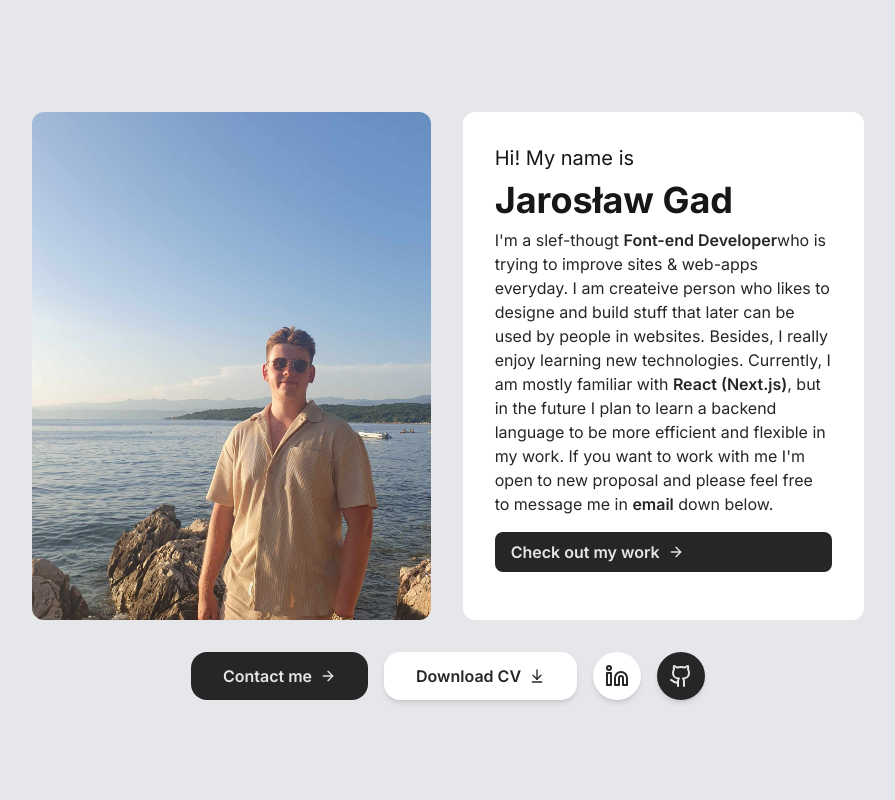
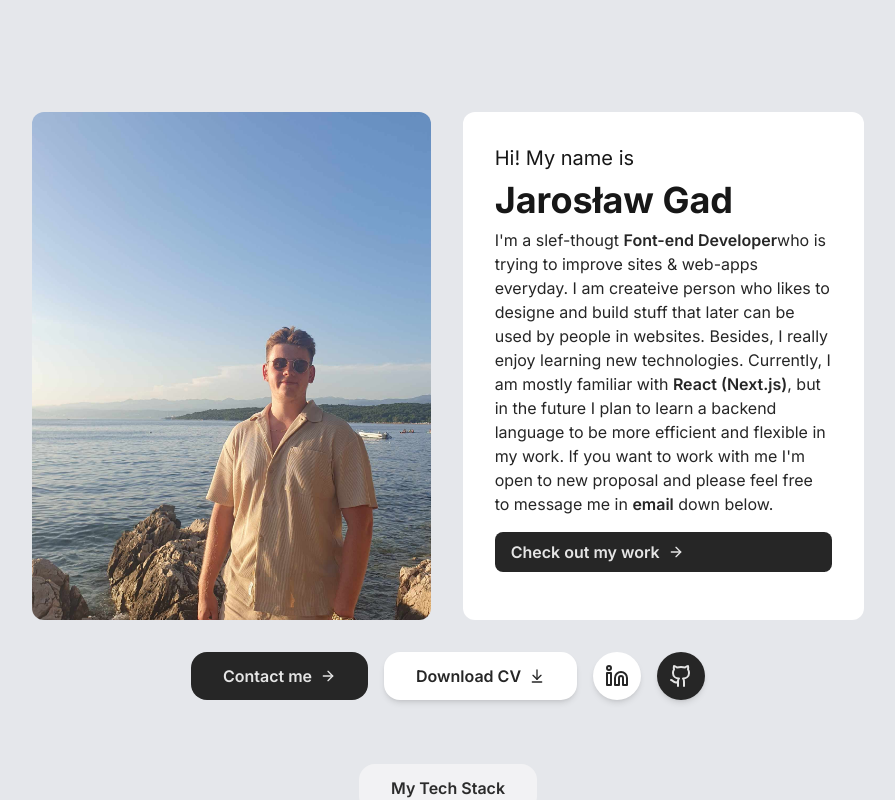
Before and after one commit to JarGad23/personal-portfolio, a Next.js app: page / in a window 1280 px wide. Shown: the top 800 px of the page, without its empty margins (192-1087 px from the left). Built offline with nearby package versions, Linux system fonts and the light colour scheme.

Commit message:
Added tech stack to page

```diff
--- a/src/app/page.tsx
+++ b/src/app/page.tsx
@@ -1,11 +1,13 @@
 import { ContactDivider } from "@/components/ContactDivider";
 import { Hero } from "@/components/Hero";
+import { TechStack } from "@/components/TechStack";
 
 export default function Home() {
   return (
     <div className="w-full h-full px-4 md:px-8 max-w-4xl mx-auto flex flex-col items-center pt-28">
       <Hero />
       <ContactDivider />
+      <TechStack />
     </div>
   );
 }
```
